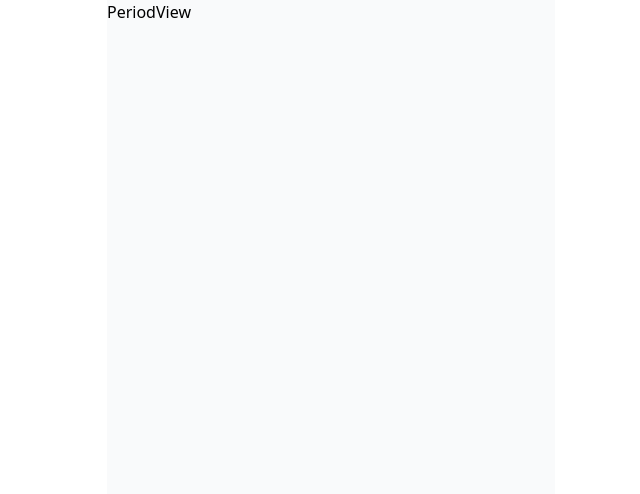
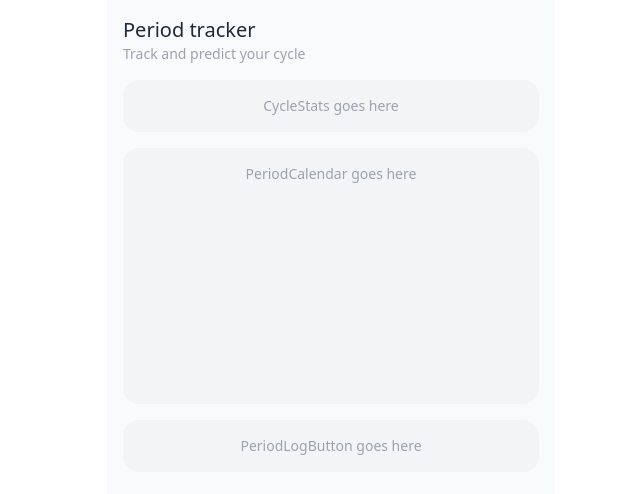
Before and after one commit to gmoraleslondono/rosa-cycle, a React (Vite) app: page / in a window 1280 px wide. Shown: the top 494 px of the page, without its empty margins (309-949 px from the left). Built offline with nearby package versions, Linux system fonts and the light colour scheme.

Commit message:
Enhance PeriodView component to load periods from IndexedDB and display loading state

```diff
--- a/src/views/PeriodView.tsx
+++ b/src/views/PeriodView.tsx
@@ -1,3 +1,52 @@
+import { useEffect } from "react";
+import { usePeriodStore } from "../stores/period";
+
 export default function PeriodView() {
-  return <div>PeriodView</div>;
+  const { periods, load, loading } = usePeriodStore();
+
+  // call the load function to load periods from IndexedDB when the view opens
+  useEffect(() => {
+    load();
+  }, []);
+
+  if (loading) {
+    return (
+      <div className="flex items-center justify-center h-full">
+        <p className="text-gray-400">Loading...</p>
+      </div>
+    );
+  }
+
+  // if (periods.length === 0) {
+  //   return (
+  //     <div className="flex items-center justify-center h-full">
+  //       <p className="text-gray-400">No periods found</p>
+  //     </div>
+  //   );
+  // }
+
+  return (
+    <div className="flex flex-col gap-4 p-4">
+      {/* Header */}
+      <div>
+        <h1 className="text-xl font-medium text-gray-800">Period tracker</h1>
+        <p className="text-sm text-gray-400">Track and predict your cycle</p>
+      </div>
+
+      {/* Cycle stats */}
+      <div className="bg-gray-100 rounded-2xl p-4 text-center text-gray-400 text-sm">
+        CycleStats goes here
+      </div>
+
+      {/* Calendar */}
+      <div className="bg-gray-100 rounded-2xl p-4 text-center text-gray-400 text-sm h-64">
+        PeriodCalendar goes here
+      </div>
+
+      {/* Log button */}
+      <div className="bg-gray-100 rounded-2xl p-4 text-center text-gray-400 text-sm">
+        PeriodLogButton goes here
+      </div>
+    </div>
+  );
 }
```
